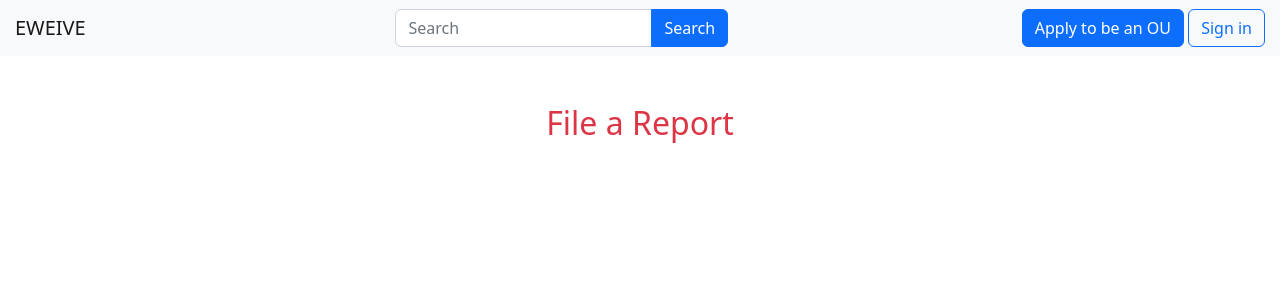
After one commit to SHWN-Co/eweive, a Flask app: page /report-item in a window 1280 px wide. The commit adds this page. Shown: the top 300 px of the page. Run offline with Flask 2, Linux system fonts and the light colour scheme; some libraries are stand-ins or nearby versions.

Commit message:
add item page, report template, navigation

```diff
--- a/app.py
+++ b/app.py
@@ -61,3 +61,20 @@ def hello_there(name = None):
         name=name,
         date=datetime.now()
     )
+
+@app.route("/item")
+def itemPage():
+    return render_template(
+        "item.html",
+        image_address="https://iiif.micr.io/TZCqF/full/1280,/0/default.jpg",
+        item_title="Vincent Van Gogh Replica Painting Sunflowers",
+        seller_id="342",
+        end_date="December 14, 2022",
+        highest_bid="$100.00",
+        item_description="Van Gogh’s paintings of Sunflowers are among his most famous. He did them in Arles, in the south of France, in 1888 and 1889. Vincent painted a total of five large canvases with sunflowers in a vase, with three shades of yellow ‘and nothing else’. In this way, he demonstrated that it was possible to create an image with numerous variations of a single colour, without any loss of eloquence.")
+
+@app.route("/report-item")
+def reportPage():
+    return render_template(
+        "reportPage.html"
+    )
--- a/static/site.css
+++ b/static/site.css
@@ -2,8 +2,8 @@
     --bs-navbar-padding-x: 15px;
 }
 
-.input-group>.form-control, .input-group>.form-floating, .input-group>.form-select {
-    width: 800px;
+.searchBar {
+    width: 820px;
 }
 
 .c1 {
@@ -30,3 +30,11 @@
 .col-3 {
     height: 100%;
 }
+
+.bidBar {
+    width: 60%;
+}
+
+.itemImage {
+    height: 420px;
+}
--- /dev/null
+++ b/templates/reportPage.html
@@ -0,0 +1,46 @@
+<!DOCTYPE html>
+<html>
+
+<head>
+    <meta charset="utf-8" />
+    <meta name="viewport" content="width=device-width, initial-scale=1">
+
+    <!-- Bootstrap CSS -->
+    <link href="https://cdn.jsdelivr.net/npm/bootstrap@5.2.3/dist/css/bootstrap.min.css" rel="stylesheet"
+        integrity="sha384-rbsA2VBKQhggwzxH7pPCaAqO46MgnOM80zW1RWuH61DGLwZJEdK2Kadq2F9CUG65" crossorigin="anonymous">
+    <link rel="stylesheet" type="text/css" href="{{ url_for('static', filename='site.css')}}" />
+
+    <title>EWeive</title>
+</head>
+
+<body>
+    <nav class="navbar navbar-light bg-light">
+        <a class="navbar-brand pr-4" href="{{ url_for('home') }}">EWEIVE</a>
+        <form class="form-inline">
+            <div class="input-group">
+                <input class="form-control mr-sm-2" type="search" placeholder="Search" aria-label="Search">
+                <button class="btn btn-primary my-2 my-sm-0" type="submit">Search</button>
+            </div>
+        </form>
+        <div>
+            <a href="{{ url_for('OUApplication') }}" class="btn btn-primary">Apply to be an OU</a>
+            <button type="button" class="btn btn-outline-primary">Sign in</button>
+        </div>
+    </nav>
+    <h2 class="text-center pt-5 text-danger">File a Report</h2>
+
+    <!-- Insert form here -->
+
+    <!-- JS Popper -->
+    <script src="https://code.jquery.com/jquery-3.3.1.slim.min.js"
+        integrity="sha384-q8i/X+965DzO0rT7abK41JStQIAqVgRVzpbzo5smXKp4YfRvH+8abtTE1Pi6jizo"
+        crossorigin="anonymous"></script>
+    <script src="https://cdn.jsdelivr.net/npm/popper.js@1.14.7/dist/umd/popper.min.js"
+        integrity="sha384-UO2eT0CpHqdSJQ6hJty5KVphtPhzWj9WO1clHTMGa3JDZwrnQq4sF86dIHNDz0W1"
+        crossorigin="anonymous"></script>
+    <script src="https://cdn.jsdelivr.net/npm/bootstrap@4.3.1/dist/js/bootstrap.min.js"
+        integrity="sha384-JjSmVgyd0p3pXB1rRibZUAYoIIy6OrQ6VrjIEaFf/nJGzIxFDsf4x0xIM+B07jRM"
+        crossorigin="anonymous"></script>
+</body>
+
+</html>
```
Also changed, not shown: templates/item.html (added, +77 -0 lines).
